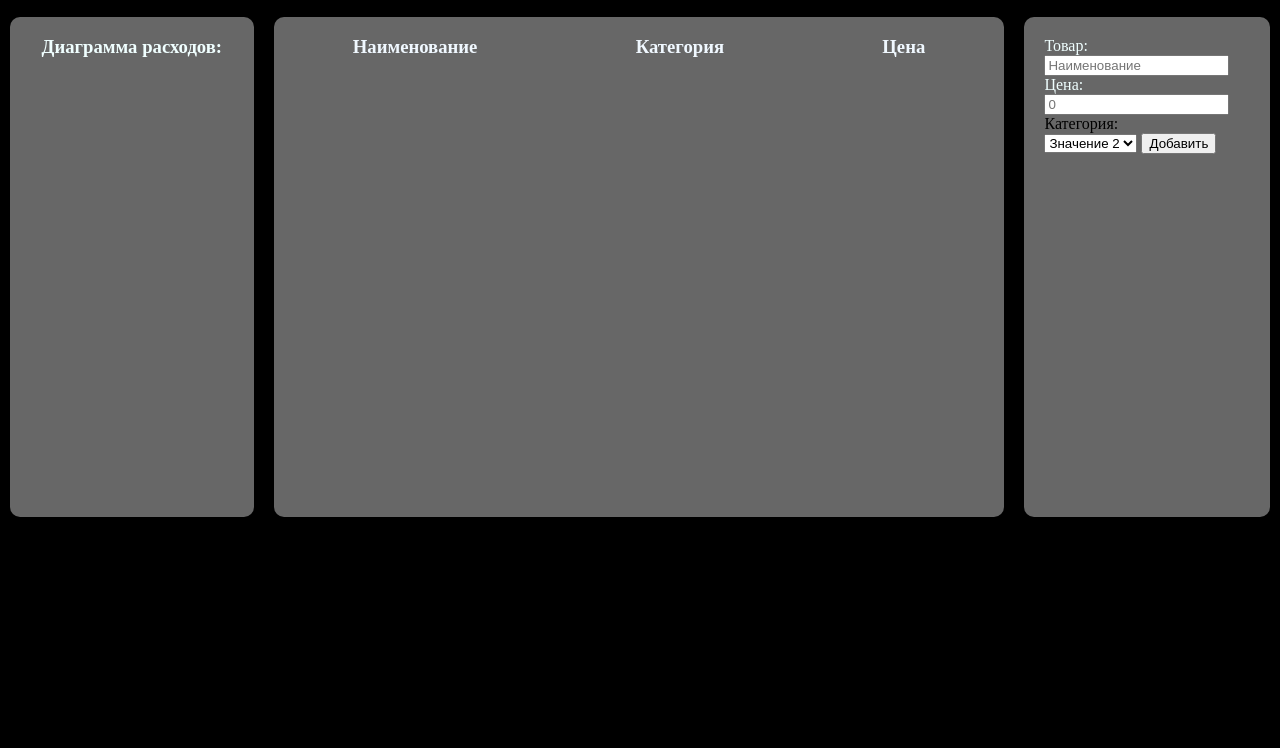
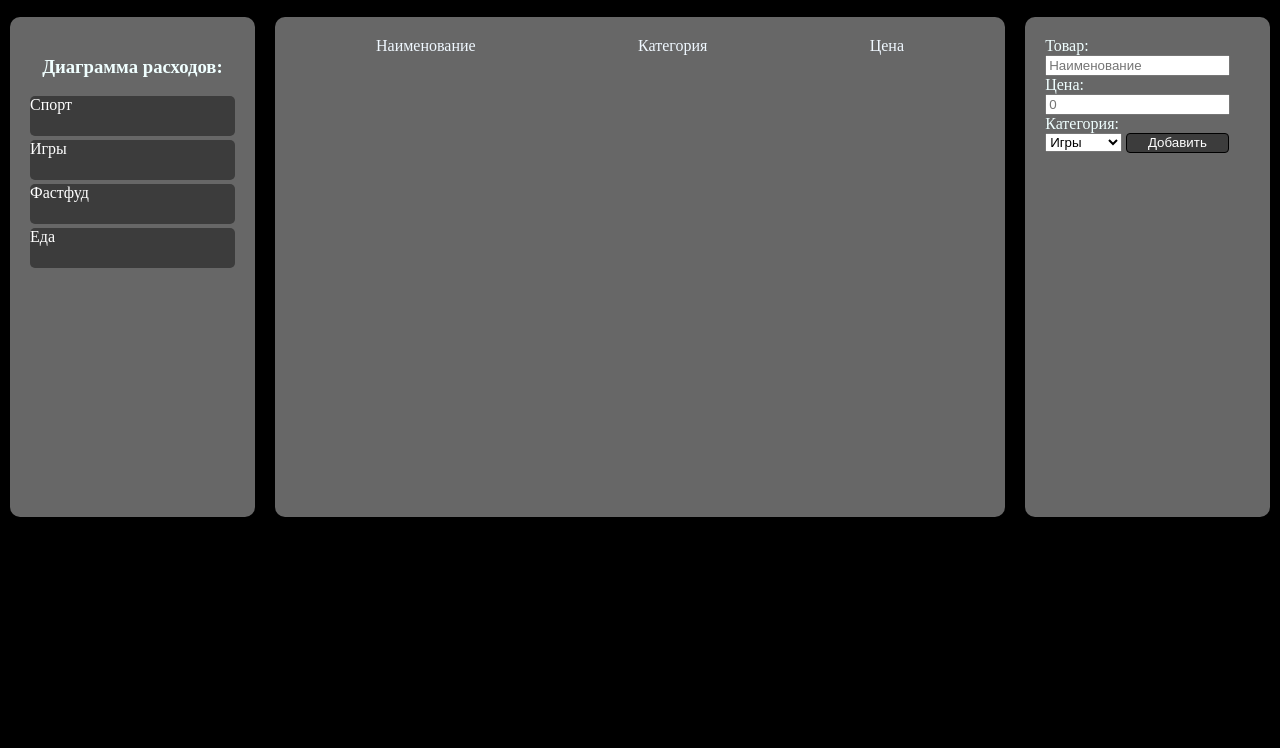
Before and after one commit to antolow/wallet, a plain HTML site: page index.html in a window 1280 px wide. Shown: the part 73-821 px from the top of the page. Drawn offline with Linux system fonts and the light colour scheme.

Commit message:
Add files via upload

```diff
--- a/index.html
+++ b/index.html
@@ -12,64 +12,59 @@
 <body>
     <div class="wrapper">
         <h1 class="title">
-            wallet
+            Wallet
         </h1>
         <div class="container ">
             <div class="DIO main">
                 <h3 class="title--dio">
                     Диаграмма расходов:
                 </h3>
-                 <!-- <div class="FastFood dio">
-
-                </div>
-                <div class="Sport dio">
-
-                </div>
-                <div class="Product dio">
-
-                </div>
-                <div class="Games dio">
-
-                </div> -->
+                 <ul class="purcaches">
+                    <li class="sport ili">Спорт</li>
+                    <li class="games ili">Игры</li>
+                    <li class="fastfood ili">Фастфуд</li>
+                    <li class="food ili">Еда</li>
+                 </ul>
             </div>
                 <div class="list main">
-                    <header class="head">
-                        <h3 class="name_head">
-                            Наименование
-                        </h3>
-                        <h3 class="category_head">
-                            Категория
-                        </h3>
-                        <h3 class="price_head">
-                            Цена
-                        </h3>
-                    </header>
+                 <ul class="name"> Наименование
+
+                 </ul>
+                 <ul class="categoryul"> Категория
+
+                 </ul>
+                 <ul class="priceul"> Цена
+
+                 </ul>
                 </div>
                 <div class="tovarishe main">
                     <div class="tovar">
                         <div class="tovarik">
                             Товар:
                         </div>
-                          <input type="text" placeholder="Наименование">
+                          <input type="text" placeholder="Наименование"  class="tovar_input">
                         <div class="price">
                             Цена:
                         </div>
-                        <input type="text" placeholder="0">
+                        <input type="text" placeholder="0" class="price_input">
 
                         <div class="category">
                             Категория:
 
                         </div>
                         <select name="select">
-                                <option value="value1">Значение 1</option>
-                                <option value="value2" selected>Значение 2</option>
-                                <option value="value3">Значение 3</option>
+                                <option value="value1">Спорт</option>
+                                <option value="value2" selected>Игры</option>
+                                <option value="value3">ФастФуд</option>
+                                <option value="value3">Еда</option>
                             </select>
                         <button class="button">Добавить</button>
                     </div>
                 </div>
             </div>
         </div>
+        <script src="sc.js"></script>
+
 </body>
 
 </html>
--- /dev/null
+++ b/sc.js
@@ -0,0 +1,10 @@
+let Mybtn = document.querySelector('.button')
+let priceInput = document.querySelector('.price_input')
+let priceList = document.querySelector('.priceul')
+
+Mybtn.addEventListener('click', ()=> {
+    let priceItem = document.createElement('li')
+    priceItem.classList.add('item')
+    priceItem.textContent = priceInput.value
+    priceList.append(priceItem)
+})
--- a/style.css
+++ b/style.css
@@ -35,13 +35,15 @@ ul>li {
     margin: 10px;
     height: 500px;
     border-radius: 10px;
+    padding: 20px;
+
 }
 
 .container {
     display: flex;
 }
 
-.head {
+.list {
     display: flex;
    justify-content: space-around;
    color: aliceblue;
@@ -72,3 +74,27 @@ ul>li {
 .price {
     color: azure;
 }
+
+.category {
+    color: azure;
+
+}
+
+.ili {
+    color: rgb(255, 255, 255);
+    width: 100%;
+    height: 40px;
+    margin-bottom: 4px;
+border-radius: 5px;
+
+    background-color: rgb(60, 60, 60);
+}
+
+.button {
+    color: rgb(255, 255, 255);
+    background-color: rgb(60, 60, 60);
+    width: 50%;
+    height: 20px;
+    border-radius: 4px;
+    border: solid 1px black;
+}
```
Also changed, not shown: 1 other file.
